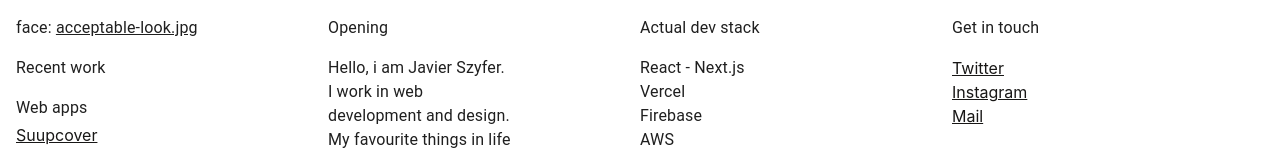
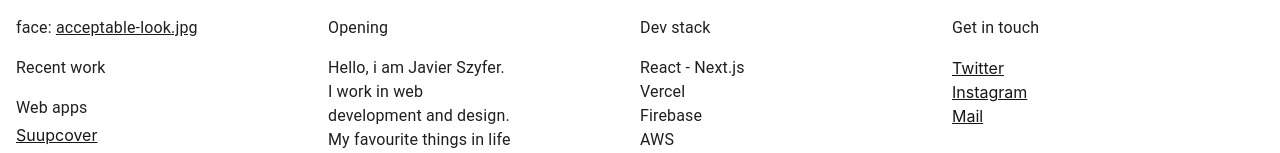
Before and after one commit to Javier-Szyfer/personal, a Next.js app: page / in a window 1280 px wide. Shown: the top 153 px of the page. Built offline with nearby package versions, Linux system fonts and the light colour scheme.

Commit message:
typo fix

```diff
--- a/pages/index.js
+++ b/pages/index.js
@@ -143,7 +143,7 @@ export default function Home() {
         </Grid>
         <Grid item lg={3} sm={6} xs={12}>
           <Typography variant="body1" className={classes.smMtop}>
-            Actual dev stack
+            Dev stack
           </Typography>
           <Typography variant="body1" className={classes.marginTop}>
             React - Next.js <br />
```
